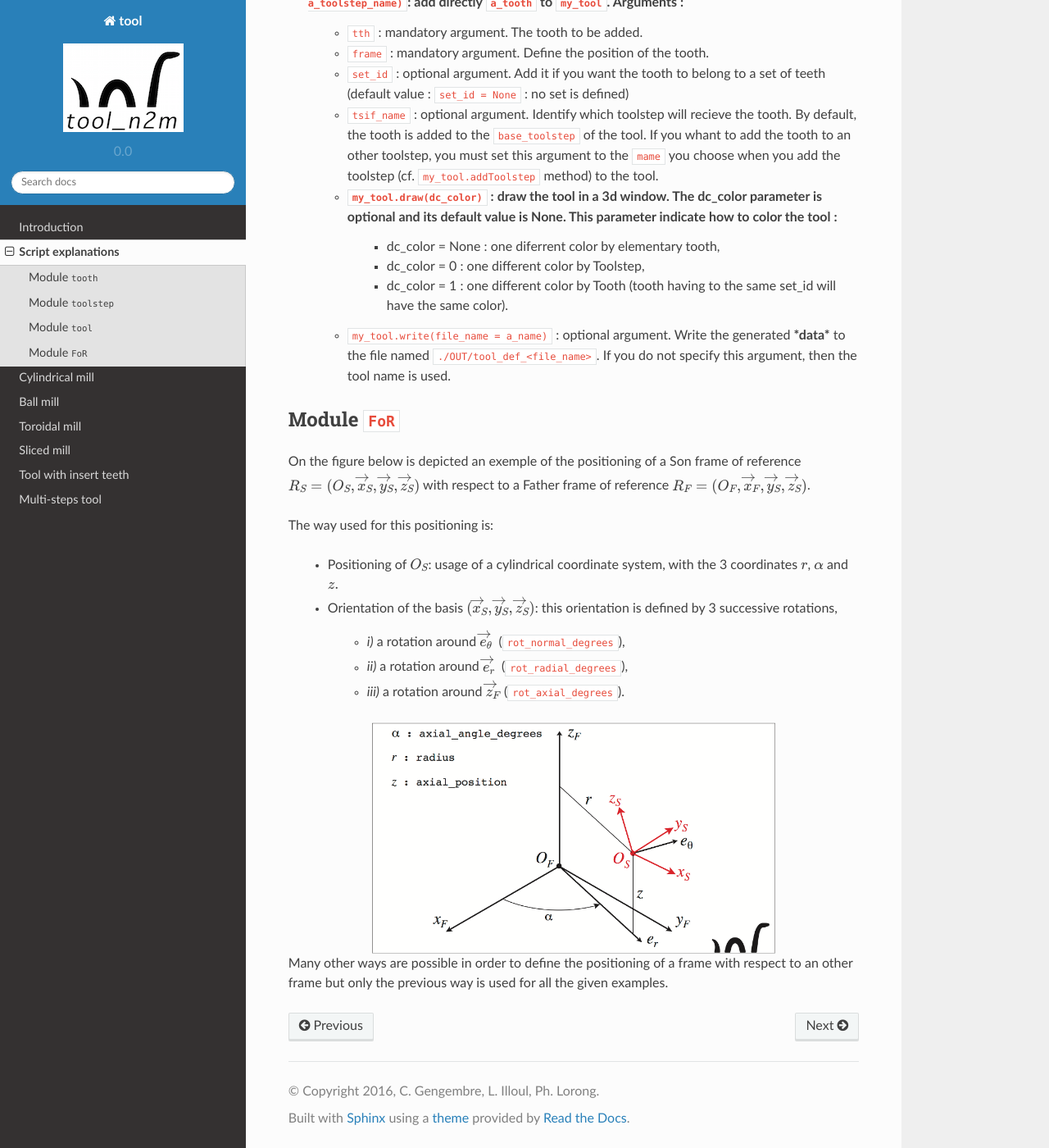
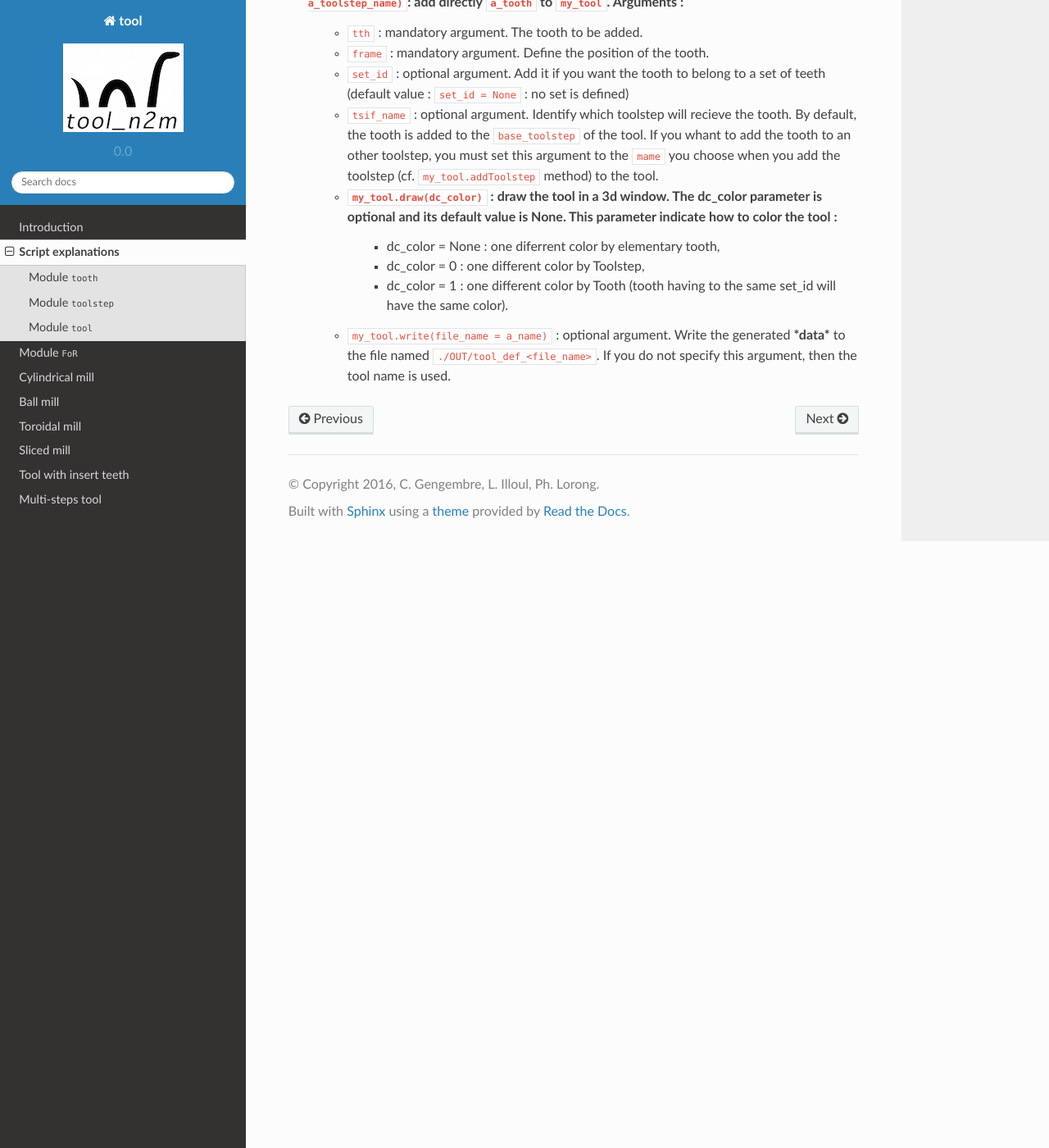
Before and after one commit to cgengembre/tool, a Sphinx documentation site: the page built from sphinxdocs/source/script_explanations.rst, in a window 1280 px wide and 1400 px high, scrolled down 2609 px. Shown: the whole window at 82% size. Built offline with Sphinx 7.4.7 and the Read the Docs theme 2.0.0, drawn with Linux system fonts in a browser that asks for light colours; formulas are drawn with MathJax 3.

Commit message:
English translation of FoR module. FoR module sphinxdoc documentation under construction.

```diff
--- a/sphinxdocs/source/index.rst
+++ b/sphinxdocs/source/index.rst
@@ -13,6 +13,7 @@
 
    introduction
    script_explanations
+   module_FoR
    Tooth_cylindrical_mill
    Tooth_ball_mill
    Tooth_toroidal_mill
--- a/sphinxdocs/source/script_explanations.rst
+++ b/sphinxdocs/source/script_explanations.rst
@@ -111,26 +111,3 @@
         * dc_color = 0 : one different color by Toolstep,
         * dc_color = 1 : one different color by Tooth (tooth having to the same set_id will have the same color).
     * ``my_tool.write(file_name = a_name)`` : optional argument. Write the generated ***data*** to the file named ``./OUT/tool_def_<file_name>``. If you do not specify this argument, then the tool name is used.
-
-********************************************************************************
-Module ``FoR``
-********************************************************************************
-
-On the figure below is depicted an exemple of the positioning of a Son frame of reference :math:`R_S=(O_S,\overrightarrow{x}_S,\overrightarrow{y}_S,\overrightarrow{z}_S)` with respect to a Father frame of reference
-:math:`R_F=(O_F,\overrightarrow{x}_F,\overrightarrow{y}_S,\overrightarrow{z}_S)`.
-
-The way used for this positioning is:
-
-    * Positioning of :math:`O_S`: usage of a cylindrical coordinate system, with the 3 coordinates :math:`r`, :math:`\alpha` and :math:`z.`
-    * Orientation of the basis :math:`(\overrightarrow{x}_S,\overrightarrow{y}_S,\overrightarrow{z}_S)`: this orientation is defined by 3 successive rotations,
-
-        * *i)* a rotation around :math:`\overrightarrow{e}_\theta\ ` (``rot_normal_degrees``),
-        * *ii)* a rotation around :math:`\overrightarrow{e}_r\ ` (``rot_radial_degrees``),
-        * *iii)* a rotation around :math:`\overrightarrow{z}_F` (``rot_axial_degrees``).
-
-
-.. image:: fig/FoR_positioning.png
-    :align: center
-    :width: 13 cm
-
-Many other ways are possible in order to define the positioning of a frame with respect to an other frame but only the previous way is used for all the given examples.
```
Also changed, not shown: sphinxdocs/source/module_FoR.rst (added, +30 -0 lines), 1 other file.
